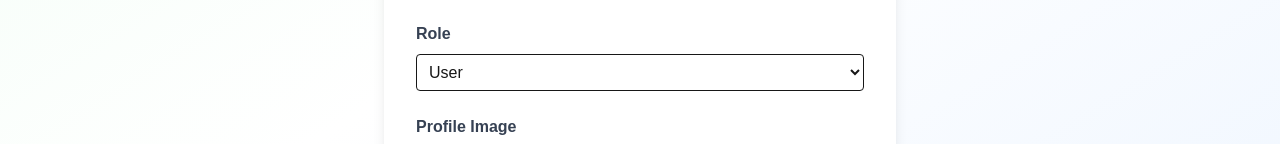
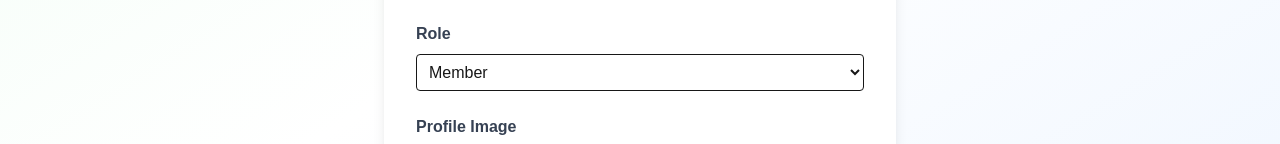
Before and after one commit to Rabindra-Bhattarai/nepalink-web, a Next.js app in the folder nepalink_frontend/: page /admin/users/create in a window 1280 px wide. Shown: the part 462-606 px from the top of the page. Built offline with nearby package versions, Linux system fonts and the light colour scheme.

Commit message:
Admin Create Delete and View Complete

```diff
--- a/nepalink_frontend/app/admin/users/[id]/page.tsx
+++ b/nepalink_frontend/app/admin/users/[id]/page.tsx
@@ -30,6 +30,14 @@ export default function UserDetailPage() {
         <p><strong>Name:</strong> {user.name}</p>
         <p><strong>Email:</strong> {user.email}</p>
         <p><strong>Role:</strong> {user.role}</p>
+        <p><strong>Phone:</strong> {user.phone}</p>
+        {user.photo && (
+          <div className="mt-4">
+            <strong>Photo:</strong>
+            <br />
+            <img src={user.photo} alt="User Photo" className="w-32 h-32 object-cover rounded-full mt-2" />
+          </div>
+        )}
       </div>
     </div>
   );
--- a/nepalink_frontend/app/admin/users/create/page.tsx
+++ b/nepalink_frontend/app/admin/users/create/page.tsx
@@ -9,7 +9,7 @@ export default function CreateUserPage() {
   const router = useRouter();
   const [name, setName] = useState("");
   const [email, setEmail] = useState("");
-  const [role, setRole] = useState("user");
+  const [role, setRole] = useState("member");
   const [phone, setPhone] = useState("");
   const [password, setPassword] = useState("");
   const [image, setImage] = useState<File | null>(null);
@@ -80,7 +80,7 @@ export default function CreateUserPage() {
               onChange={(e) => setRole(e.target.value)}
               className="border p-2 rounded focus:ring-2 focus:ring-green-400"
             >
-              <option value="user">User</option>
+              <option value="member">Member</option>
               <option value="admin">Admin</option>
               <option value="nurse">Nurse</option>
             </select>
--- a/nepalink_frontend/app/admin/users/page.tsx
+++ b/nepalink_frontend/app/admin/users/page.tsx
@@ -32,7 +32,7 @@ export default function AdminUsersPage() {
 
   useEffect(() => {
     async function init() {
-      // 🔹 Step 4: Secure access
+      // Secure access
       const user = await getCurrentUser();
       if (!user || user.role !== "admin") {
         toast.error("Access denied. Admins only.");
@@ -118,7 +118,9 @@ export default function AdminUsersPage() {
               <tr key={user._id} className="hover:bg-green-50 transition-colors">
                 <td className="p-3 border-b text-gray-700">{user.name}</td>
                 <td className="p-3 border-b text-gray-700">{user.email}</td>
-                <td className="p-3 border-b capitalize text-gray-700">{user.role}</td>
+                <td className="p-3 border-b text-gray-700">
+                  {user.role.charAt(0).toUpperCase() + user.role.slice(1)}
+                </td>
                 <td className="p-3 border-b flex gap-2">
                   <Button
                     onClick={() => router.push(`/admin/users/${user._id}`)}
```
